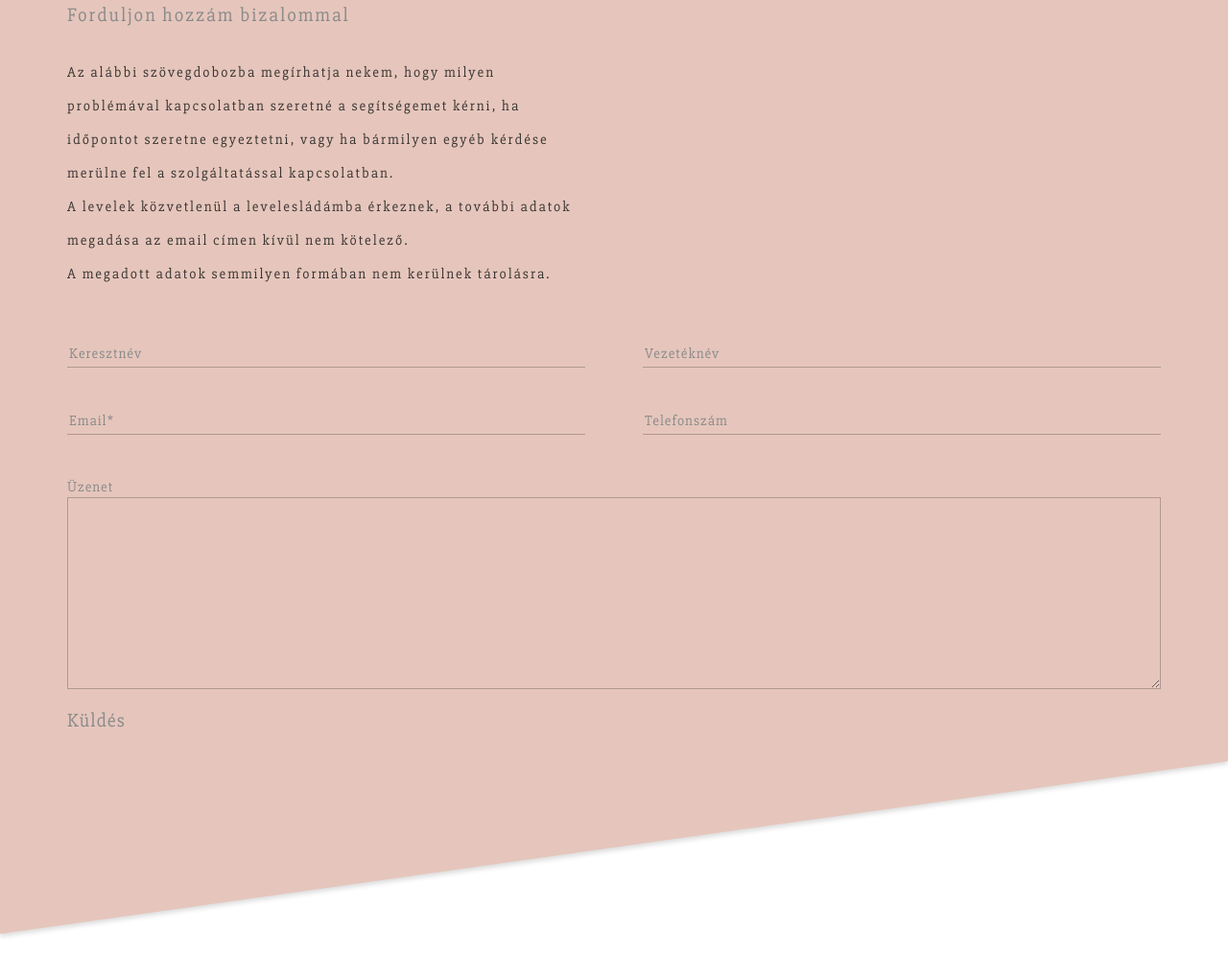
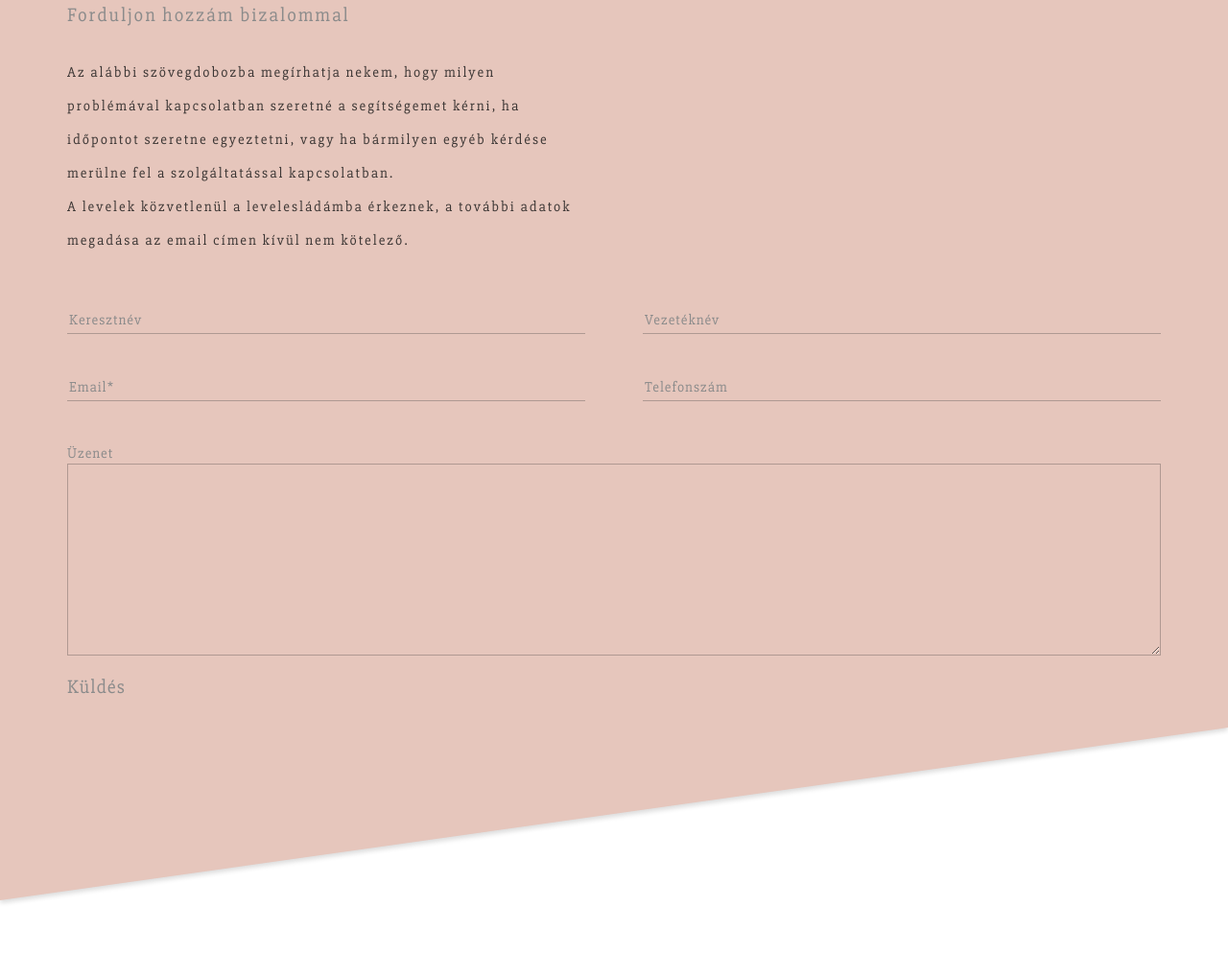
Before and after one commit to DavidFucsko/barbaragolya, a website: page index.html in a window 1280 px wide. Shown: the part 2800-3795 px from the top of the page at 96% size. Drawn offline with nearby package versions, Linux system fonts and the light colour scheme; some packages are replaced by stand-ins of ours; files whose address does not match are found by name.

Commit message:
Remove text from form

```diff
--- a/index.html
+++ b/index.html
@@ -229,9 +229,6 @@
                                 kívül nem kötelező.
                             </span>
                             <br>
-                            <span>
-                                A megadott adatok semmilyen formában nem kerülnek tárolásra.
-                            </span>
                         </p>
                     </div>
                     <form name="contact-form" id="contact-form">
```
